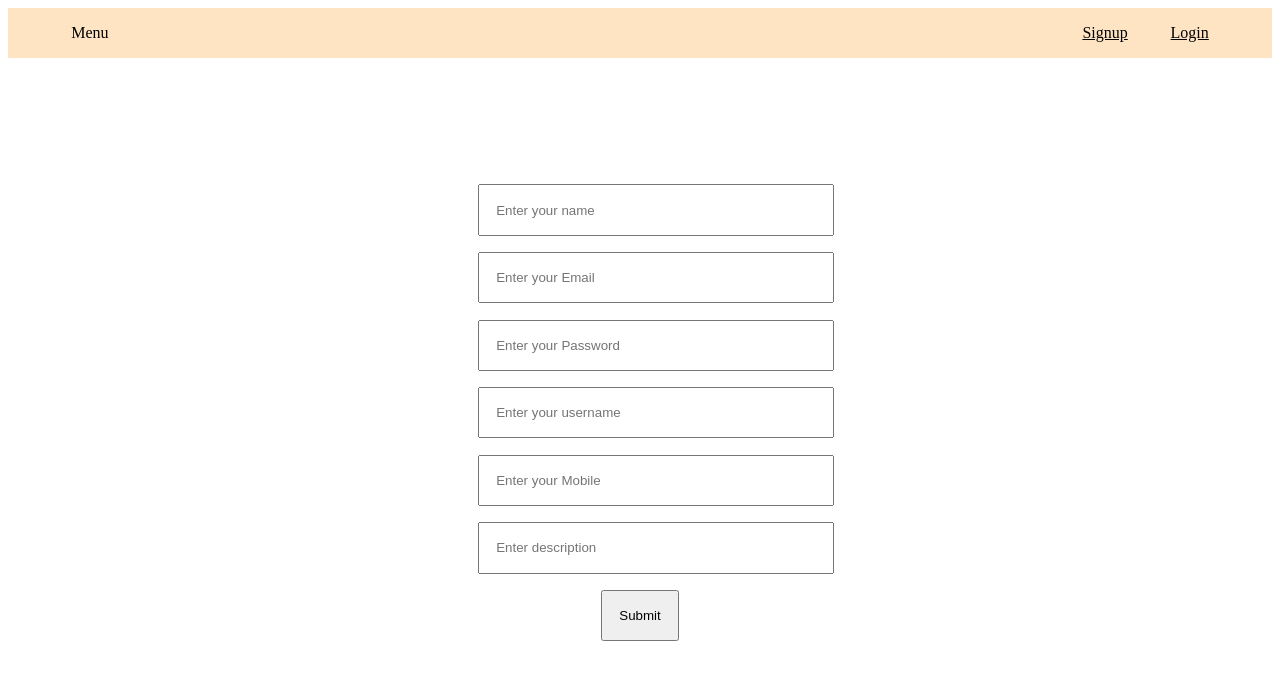
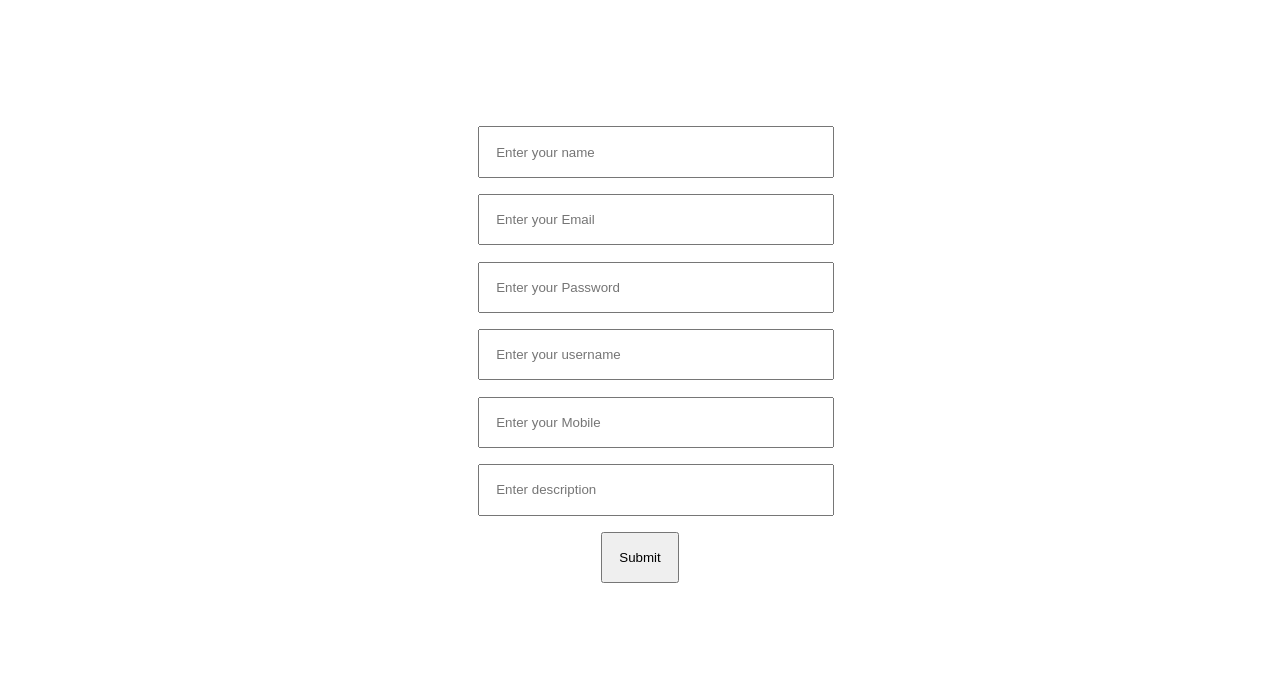
Before and after one commit to vasukomuravelli/Evaluation_Nov8, a plain HTML site: page signup.html in a window 1280 px wide. Drawn offline with Linux system fonts and the light colour scheme.

Commit message:
Update signup.html

```diff
--- a/signup.html
+++ b/signup.html
@@ -8,7 +8,6 @@
     <link rel="stylesheet" href="./style/style.css"/>
 </head>
 <body>
-    <div id="container"></div>
     <div class="register" id="register">
         <input type="text" id = "name" placeholder="Enter your name"/>
         <input type="text" id = "email" placeholder="Enter your Email"/>
@@ -20,10 +19,7 @@
     </div>
 </body>
 </html>
-<script type="module">
-    import navbar from "./components/navbar.js";
-    let container = document.getElementById("container");
-    container.innerHTML = navbar();
+<script>
     let details = document.getElementById("register");
     function register(){
         let userdetails = {
```
